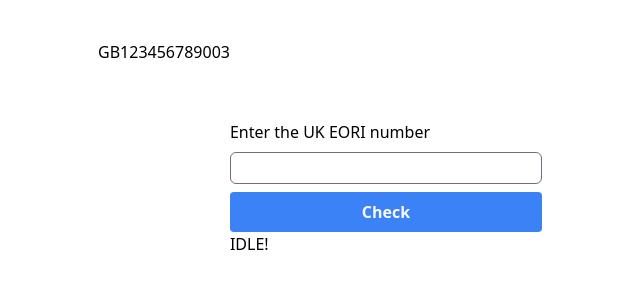
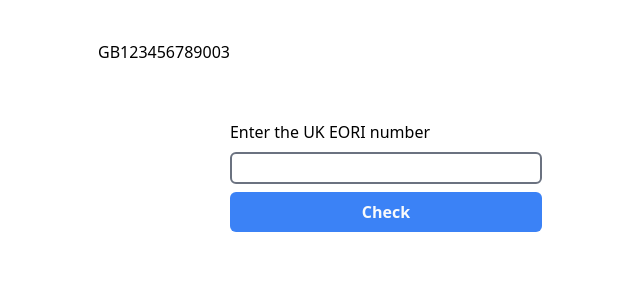
Before and after one commit to WaterlessPiano2/CheckEORI, a Next.js app: page / in a window 1280 px wide. Shown: the top 300 px of the page, without its empty margins (320-960 px from the left). Built offline with nearby package versions, Linux system fonts and the light colour scheme.

Commit message:
Updated validation and errors are red

```diff
--- a/components/search.js
+++ b/components/search.js
@@ -5,31 +5,36 @@ const axios = require("axios").default;
 
 export default function Search({ result }) {
   const [input, setInput] = useState("");
-  const [state, setState] = useState("IDLE!");
+  const [state, setState] = useState("IDLE");
   const [errorMessage, setErrorMessage] = useState("");
 
   const sendInput = async () => {
     setErrorMessage("");
-    setState("LOADING!");
+    setState("LOADING");
 
     const isValid = validate(input);
     if (isValid !== "VALID") {
       setErrorMessage(isValid);
       setState("ERROR:");
+      result("");
+      return;
     }
     try {
       const response = await axios.post("/api/eori", { input });
-      console.log(
-        "🚀 ~ file: search.js ~ line 22 ~ sendInput ~ response",
-        response
-      );
-
-      setState("SUCCESS!");
-      result(JSON.stringify(response.data));
+      if (response && response.data && response.data.valid) {
+        setState("SUCCESS");
+        result(JSON.stringify(response.data));
+      } else {
+        setErrorMessage("");
+        setState("ERROR");
+        result("");
+        return;
+      }
+      console.log(response.data.valid);
     } catch (e) {
       console.log(e);
       setErrorMessage(e.response.data.error);
-      setState("ERROR!");
+      setState("ERROR");
       result("");
     }
   };
@@ -41,21 +46,24 @@ export default function Search({ result }) {
     <div className="mt-20 flex flex-col sm:w-2/4 md:w-2/5 lg:w-1/4">
       <label>Enter the UK EORI number</label>
       <input
-        className="max-h-8 mt-2 p-2 block-inline sm:text-sm border border-gray-500 rounded-md "
+        className={`max-h-8 mt-2 p-2 block-inline sm:text-sm border-2  ${
+          errorMessage ? "border-red-500" : "border-gray-500"
+        } rounded-md `}
         type="text"
         name="eoriInput"
         value={input}
         onChange={handleChangeInput}
       ></input>
       <button
-        className="mt-2 rounded bg-blue-500 text-gray-50 font-semibold py-2 disabled:opacity-50  hover:bg-blue-700  "
+        className="mt-2 rounded-md bg-blue-500 text-gray-50 font-semibold py-2 disabled:opacity-50  hover:bg-blue-700  "
         onClick={sendInput}
         disabled={state === "LOADING"}
       >
         Check
       </button>
-      <div>{state}</div>
-      <div>{errorMessage}</div>
+      {errorMessage && (
+        <div className="text-red-500">{`Error: ${errorMessage}`}</div>
+      )}
     </div>
   );
 }
--- a/pages/api/eori.js
+++ b/pages/api/eori.js
@@ -16,6 +16,7 @@ const getRequestParams = (input) => {
 };
 
 export default async (req, res) => {
+  console.log("db");
   const { input } = req.body;
   const isValid = validate(input);
   if (isValid !== "VALID") {
```
